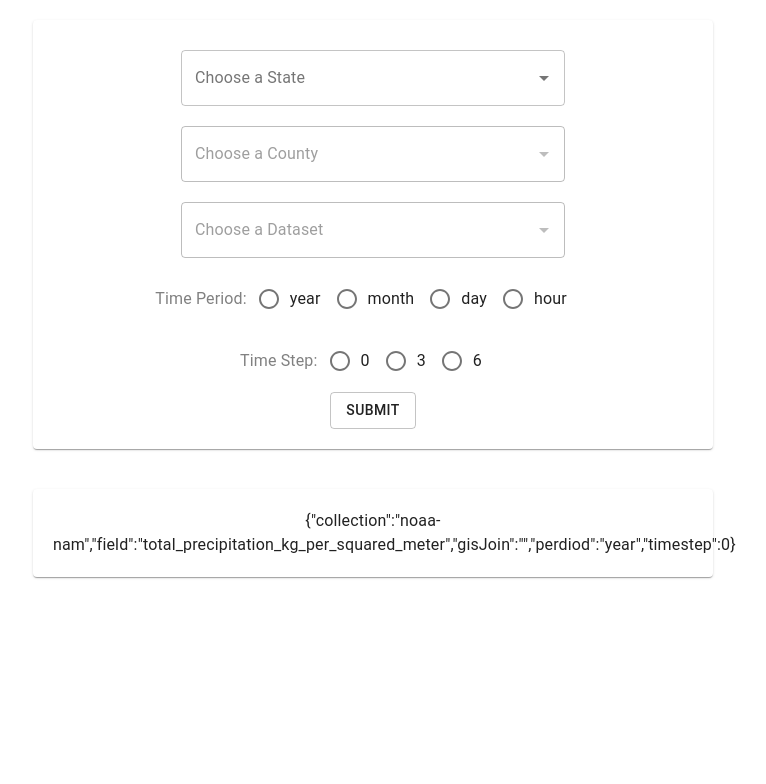
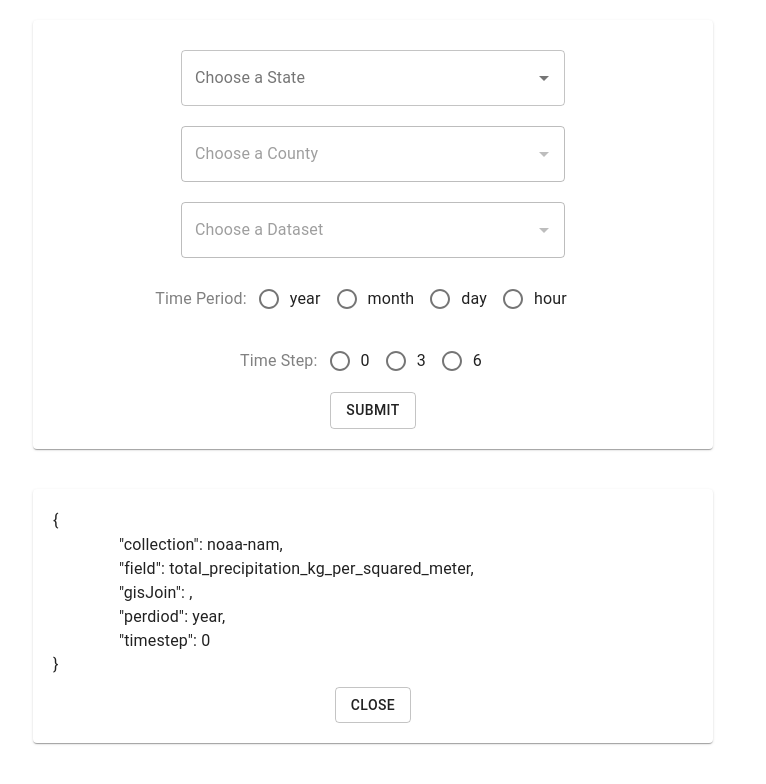
Before and after one commit to Project-Sustain/matlab-notebook, a React (Create React App) app in the folder client/app/: page / in a window 1280 px wide. Both pictures are taken after typing "Sample" into the empty fields and a click on the button "SUBMIT". Shown: the top 784 px of the page, without its empty margins (267-1033 px from the left). Built offline with nearby package versions, Linux system fonts and the light colour scheme.

Commit message:
format output

```diff
--- a/client/app/src/components/Main.js
+++ b/client/app/src/components/Main.js
@@ -42,7 +42,7 @@ export default function Main() {
 
     const field = "total_precipitation_kg_per_squared_meter"
 
-    const data = {gisJoin, field, collection, timePeriod, timeStep, response}
+    const data = {gisJoin, field, collection, timePeriod, timeStep, response, setResponse}
 
     return (
         <Grid container direction="row" justifyContent="center" alignItems="center">
@@ -62,23 +62,15 @@ export default function Main() {
 
     function findGISJoin() {
         const searchString = `${selectedCounty} County, ${selectedState}`;
-        // let found = "";
         countyGIS.forEach((county) => {
             if(county.name === searchString) {
                 setGisJoin(county.GISJOIN);
-                // found = county.GISJOIN;
             }
         });
-        // return found;
     }
 
     function handleSubmit() {
         setResponse(true)
         findGISJoin();
-        console.log({selectedState})
-        console.log({selectedCounty})
-        console.log({timePeriod})
-        console.log({timeStep})
-        console.log({collection})
     }
 }
--- a/client/app/src/components/Response.js
+++ b/client/app/src/components/Response.js
@@ -7,6 +7,9 @@ const useStyles = makeStyles({
         margin: "20px",
         padding: "20px",
     },
+    button: {
+        marginTop: "10px"
+    }
 });
 
 export default function Response(props) {
@@ -20,10 +23,32 @@ export default function Response(props) {
             timestep: parseInt(props.data.timeStep)
         }
 
+        const bracketLeft = "{"
+        const bracketRight = "}"
         return (
             <Grid item>
                 <Paper className={classes.root}>
-                    <Typography>{JSON.stringify(returnObj)}</Typography>
+                    <Grid container direction="column" justifyContent="flex-start" alignItems="flex-start">
+                        <Typography>{bracketLeft}</Typography>
+                        <Typography>
+                            &emsp;&emsp;&emsp;&emsp;"collection": {props.data.collection},
+                        </Typography>
+                        <Typography>
+                            &emsp;&emsp;&emsp;&emsp;"field": {props.data.field},
+                        </Typography>
+                        <Typography>
+                            &emsp;&emsp;&emsp;&emsp;"gisJoin": {props.data.gisJoin},
+                        </Typography>
+                        <Typography>
+                            &emsp;&emsp;&emsp;&emsp;"perdiod": {props.data.timePeriod},
+                        </Typography>
+                        <Typography>
+                            &emsp;&emsp;&emsp;&emsp;"timestep": {parseInt(props.data.timeStep)}
+                        </Typography>
+                        <Typography>{bracketRight}</Typography>
+                    </Grid>
+                    {/*<Typography>{JSON.stringify(returnObj)}</Typography>*/}
+                    <Button className={classes.button} variant="outlined" onClick={() => props.data.setResponse(false)}>Close</Button>
                 </Paper>
             </Grid>
         )
@@ -31,3 +56,7 @@ export default function Response(props) {
 
     else return null;
 }
+
+function text(props) {
+    return <Typography>{props.children}</Typography>
+}
```
